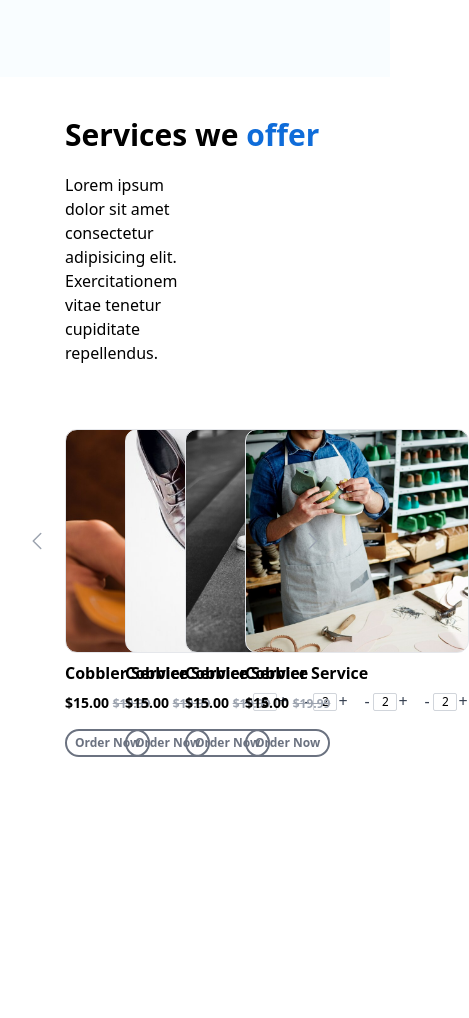
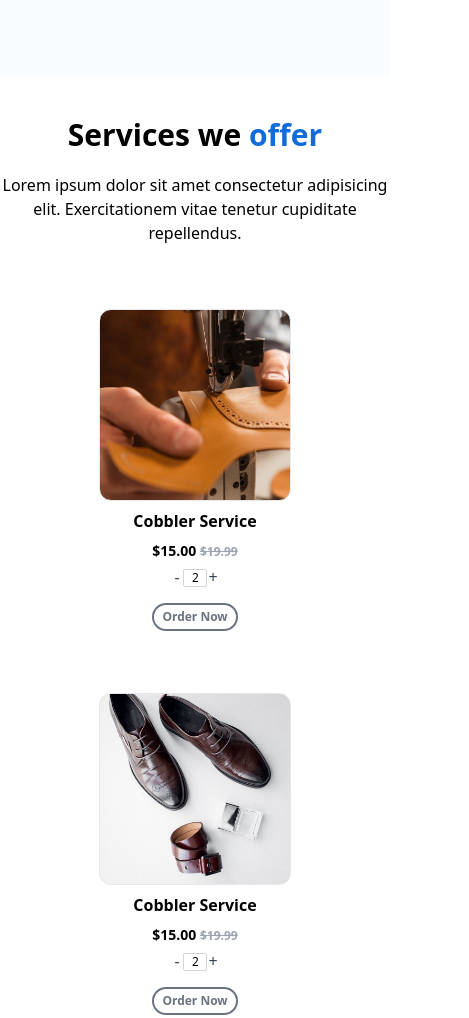
Before and after one commit to iamrohiiit04/Mochi-Online_Shoe_repair, a website built with Vite: page index.html in a window 390 px wide. Shown: the part 5033-6051 px from the top of the page, 469 px wide, since content can reach past the window. Before the commit the page ends 5790 px from the top, so only its background shows below. Built offline with nearby package versions, Linux system fonts and the light colour scheme; files whose address does not match are found by name.

Commit message:
Service We Offer Section for Mobile View

```diff
--- a/index.html
+++ b/index.html
@@ -633,33 +633,33 @@
     <!--Services We Offer-->
     <section>
       <!--Container-->
-      <div class="w-2/3 mx-auto">
-        <h2 class="text-3xl font-bold mb-5 mt-10">Services we <span class="text-bright-navy-blue">offer</span></h2>
-        <p class="w-1/2 mb-16">Lorem ipsum dolor sit amet consectetur adipisicing elit. Exercitationem vitae tenetur cupiditate repellendus.</p>
+      <div class="md:w-2/3 mx-auto">
+        <h2 class="text-center md:text-left text-3xl font-bold mb-5 mt-10">Services we <span class="text-bright-navy-blue">offer</span></h2>
+        <p class="w-full md:w-1/2 text-center md:text-left mb-16">Lorem ipsum dolor sit amet consectetur adipisicing elit. Exercitationem vitae tenetur cupiditate repellendus.</p>
         <!--Arrow and Services Prices Cards-->
-        <div class="flex items-center">
+        <div class="flex flex-col md:flex-row items-center">
           <!--Left Arrow-->
-          <div class="pr-4 -ml-10">
+          <div class="pr-4 -ml-10 hidden md:block">
             <svg xmlns="http://www.w3.org/2000/svg" fill="none" viewBox="0 0 24 24" stroke-width="1.5" stroke="currentColor" class="size-6 text-gray-400">
               <path stroke-linecap="round" stroke-linejoin="round" d="M15.75 19.5 8.25 12l7.5-7.5" />
             </svg>
           </div>
           <!--Service Prices Cards Section-->
-          <div class="grid grid-rows-1 grid-cols-4 gap-x-5">
+          <div class="grid grid-rows-4 md:grid-rows-1 grid-cols-1 md:grid-cols-4 gap-y-48 md:gap-x-5">
             <!--Service Price Card 1-->
-            <div class="w-56 h-56">
+            <div class="w-48 h-48">
               <!--Image-->
-              <div class="w-56 h-56 bg-[url('./src/img/cobblerService1.jpg')] bg-cover bg-center border rounded-xl"></div>
+              <div class="w-48 h-48 bg-[url('./src/img/cobblerService1.jpg')] bg-cover bg-center border rounded-xl"></div>
               <!--Service Name-->
-              <h4 class="my-2 font-bold text-base">Cobbler Service</h4>
+              <h4 class="my-2 font-bold text-base text-center md:text-left">Cobbler Service</h4>
               <!--Price and Quantity-->
-              <div class="flex justify-between mb-4">
+              <div class="flex flex-col md:flex-row justify-between mb-4">
                 <!--Price-->
-                <div>
-                  <p class="font-bold text-sm">$15.00 <span class="line-through text-gray-400 text-xs">$19.99</span></p>
+                <div class="mb-2 md:mb-0">
+                  <p class="font-bold text-sm text-center md:text-left">$15.00 <span class="line-through text-gray-400 text-xs">$19.99</span></p>
                 </div>
                 <!--Quantity-->
-                <div class="flex">
+                <div class="flex justify-center">
                   <!-- Decrement Button -->
                   <button id="decrement" class="w-3 h-3 text-gray-700 -mt-1">-</button>
 
@@ -671,24 +671,26 @@
                 </div>
               </div>
               <!--Order Now-->
+              <div class="flex justify-center">
                 <a href="#">
                   <button class="border-2 border-gray-500 text-gray-500 text-xs rounded-full px-2 py-1 font-bold">Order Now</button>
                 </a>
               </div>
+            </div>
             <!--Service Price Card 2-->
-            <div class="w-56 h-56">
+            <div class="w-48 h-48">
               <!--Image-->
-              <div class="w-56 h-56 bg-[url('./src/img/cobblerService2.jpg')] bg-cover bg-center border rounded-xl"></div>
+              <div class="w-48 h-48 bg-[url('./src/img/cobblerService2.jpg')] bg-cover bg-center border rounded-xl"></div>
               <!--Service Name-->
-              <h4 class="my-2 font-bold text-base">Cobbler Service</h4>
+              <h4 class="my-2 font-bold text-base text-center md:text-left">Cobbler Service</h4>
               <!--Price and Quantity-->
-              <div class="flex justify-between mb-4">
+              <div class="flex flex-col md:flex-row justify-between mb-4">
                 <!--Price-->
-                <div>
-                  <p class="font-bold text-sm">$15.00 <span class="line-through text-gray-400 text-xs">$19.99</span></p>
+                <div class="mb-2 md:mb-0">
+                  <p class="font-bold text-sm text-center md:text-left">$15.00 <span class="line-through text-gray-400 text-xs">$19.99</span></p>
                 </div>
                 <!--Quantity-->
-                <div class="flex">
+                <div class="flex justify-center">
                   <!-- Decrement Button -->
                   <button id="decrement" class="w-3 h-3 text-gray-700 -mt-1">-</button>
 
@@ -700,24 +702,26 @@
                 </div>
               </div>
               <!--Order Now-->
+              <div class="flex justify-center">
                 <a href="#">
                   <button class="border-2 border-gray-500 text-gray-500 text-xs rounded-full px-2 py-1 font-bold">Order Now</button>
                 </a>
               </div>
+            </div>
             <!--Service Price Card 3-->
-            <div class="w-56 h-56">
+            <div class="w-48 h-48">
               <!--Image-->
-              <div class="w-56 h-56 bg-[url('./src/img/cobblerService3.jpg')] bg-cover bg-center border rounded-xl"></div>
+              <div class="w-48 h-48 bg-[url('./src/img/cobblerService3.jpg')] bg-cover bg-center border rounded-xl"></div>
               <!--Service Name-->
-              <h4 class="my-2 font-bold text-base">Cobbler Service</h4>
+              <h4 class="my-2 font-bold text-base text-center md:text-left">Cobbler Service</h4>
               <!--Price and Quantity-->
-              <div class="flex justify-between mb-4">
+              <div class="flex flex-col md:flex-row justify-between mb-4">
                 <!--Price-->
-                <div>
-                  <p class="font-bold text-sm">$15.00 <span class="line-through text-gray-400 text-xs">$19.99</span></p>
+                <div class="mb-2 md:mb-0">
+                  <p class="font-bold text-sm text-center md:text-left">$15.00 <span class="line-through text-gray-400 text-xs">$19.99</span></p>
                 </div>
                 <!--Quantity-->
-                <div class="flex">
+                <div class="flex justify-center">
                   <!-- Decrement Button -->
                   <button id="decrement" class="w-3 h-3 text-gray-700 -mt-1">-</button>
 
@@ -729,24 +733,26 @@
                 </div>
               </div>
               <!--Order Now-->
+              <div class="flex justify-center">
                 <a href="#">
                   <button class="border-2 border-gray-500 text-gray-500 text-xs rounded-full px-2 py-1 font-bold">Order Now</button>
                 </a>
               </div>
+            </div>
             <!--Service Price Card 4-->
-            <div class="w-56 h-56">
+            <div class="w-48 h-48">
               <!--Image-->
-              <div class="w-56 h-56 bg-[url('./src/img/cobblerService4.jpg')] bg-cover bg-center border rounded-xl"></div>
+              <div class="w-48 h-48 bg-[url('./src/img/cobblerService4.jpg')] bg-cover bg-center border rounded-xl"></div>
               <!--Service Name-->
-              <h4 class="my-2 font-bold text-base">Cobbler Service</h4>
+              <h4 class="my-2 font-bold text-base text-center md:text-left">Cobbler Service</h4>
               <!--Price and Quantity-->
-              <div class="flex justify-between mb-4">
+              <div class="flex flex-col md:flex-row justify-between mb-4">
                 <!--Price-->
-                <div>
-                  <p class="font-bold text-sm">$15.00 <span class="line-through text-gray-400 text-xs">$19.99</span></p>
+                <div class="mb-2 md:mb-0">
+                  <p class="font-bold text-sm text-center md:text-left">$15.00 <span class="line-through text-gray-400 text-xs">$19.99</span></p>
                 </div>
                 <!--Quantity-->
-                <div class="flex">
+                <div class="flex justify-center">
                   <!-- Decrement Button -->
                   <button id="decrement" class="w-3 h-3 text-gray-700 -mt-1">-</button>
 
@@ -758,13 +764,15 @@
                 </div>
               </div>
               <!--Order Now-->
+              <div class="flex justify-center">
                 <a href="#">
                   <button class="border-2 border-gray-500 text-gray-500 text-xs rounded-full px-2 py-1 font-bold">Order Now</button>
                 </a>
               </div>
             </div>
+          </div>
           <!--Right Arrow-->
-          <div class="pl-4">
+          <div class="pl-4  hidden md:block">
             <svg xmlns="http://www.w3.org/2000/svg" fill="none" viewBox="0 0 24 24" stroke-width="1.5" stroke="currentColor" class="size-6 text-gray-400">
               <path stroke-linecap="round" stroke-linejoin="round" d="m8.25 4.5 7.5 7.5-7.5 7.5" />
             </svg>
```
Lines whose indentation alone changed are shown as unchanged.
